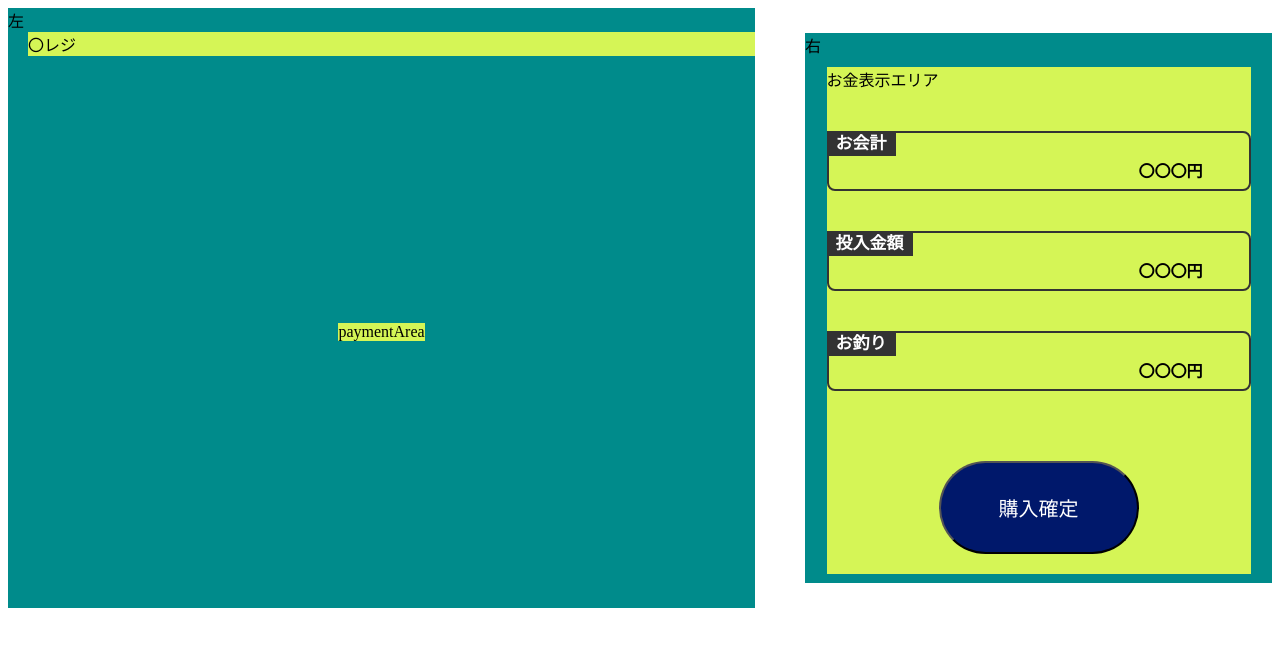
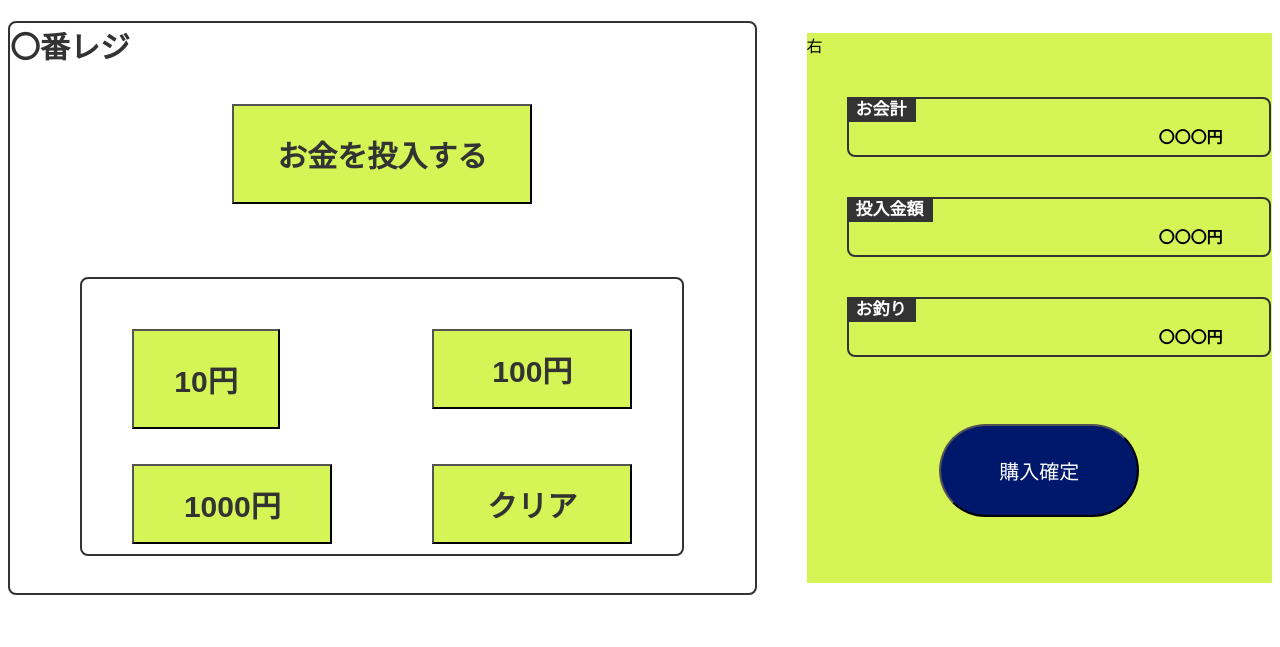
Before and after one commit to kyoichii/kawaproject, a PHP site: page /customerScreen.html in a window 1280 px wide. Shown: the top 647 px of the page. Run offline with PHP 8.4, Linux system fonts and the light colour scheme.

Commit message:
レジ画面

```diff
--- a/source/css/customerScreen.css
+++ b/source/css/customerScreen.css
@@ -16,20 +16,23 @@
 /* 左エリア  */
 #reftArea {
     /*背景色*/
-    background: darkcyan;
+    background: #ffffff;
     /*フレックスボックス*/
     display: flex;
     /*ボックス内の並びを指定*/
     flex-direction: column;
     /*ボックスの大きさ*/
-    height: 600px;
+    height: 570px;
     width: 800px;
+    /* ボーダー */
+    border: solid 2px #333;
+    border-radius: 8px;
 }
 
 /* 右エリア */
 #rightArea {
     /*背景色*/
-    background: darkcyan;
+    background: #D5F556;
     /*フレックスボックス*/
     display: flex;
     /*ボックス内の並びを指定*/
@@ -39,19 +42,14 @@
     width: 500px;
 }
 
-/* お金表示エリア */
-#moneyArea {
-    /*背景色*/
-    background: #D5F556;
-    /*フレックスボックス*/
-    display: flex;
-    /*ボックス内の並びを指定*/
-    flex-direction: column;
-    /*エリアの配置を指定*/
-    margin-top: auto;
-    margin-bottom: auto;
-    margin-left: auto;
-    margin-right: auto;
+/* レジ番号*/
+#number {
+    /* 文字の大きさ */
+    font-size: 30px;
+    /* 文字の色 */
+    color: #333;
+    /* フォントの設定 */
+    font-weight: bold;
 }
 
 /* 項目 */
@@ -60,8 +58,9 @@
     width: 400px;
     /* 左上の「アイテム」の位置を固定 */
     position: relative;
-    /* 高さの間隔 */
+    /* 間隔の調整 */
     margin-top: 40px;
+    margin-left: 40px;
     /* boxの大きさ */
     padding: 25px 10px 7px;
     /* ボーダー */
@@ -104,8 +103,8 @@
 /* 精算ボタン */
 #totalButton {
     /*ボタン配置を指定*/
-    margin-top: 70px;
-    margin-bottom: 20px;
+    margin-top: auto;
+    margin-bottom: auto;
     margin-left: auto;
     margin-right: auto;
     /* 横幅 */
@@ -124,32 +123,142 @@
     border-radius: 100px;
 }
 
-/* 番号エリア */
-#numberArea {
+/* お金投入ボタン */
+#paymentButton {
     /*背景色*/
     background: #D5F556;
+    /* 文字の大きさ */
+    font-size: 30px;
+    /* 文字の色 */
+    color: #333;
+    /* フォントの設定 */
+    font-weight: bold;
     /*フレックスボックス*/
     display: flex;
-    /*ボックス内の並びを指定*/
-    flex-direction: row;
-    /*エリア配置を指定*/
-    /* margin-top: auto;
-    margin-bottom: auto; */
-    margin-left: 20px;
-    /* margin-right: auto; */
-}
-
-/* 支払いエリア */
-#paymentArea {
-    /*背景色*/
-    background: #D5F556;
-    /*フレックスボックス*/
-    display: flex;
-    /*ボックス内の並びを指定*/
-    flex-direction: column;
+    /* ボタンのサイズ */
+    height: 100px;
+    width: 300px;
     /*エリア配置を指定*/
     margin-top: auto;
     margin-bottom: auto;
     margin-left: auto;
     margin-right: auto;
 }
+
+/* お金ボタンエリア */
+#moneyButtonArea {
+    /*背景色*/
+    background: #ffffff;
+    /*フレックスボックス*/
+    display: flex;
+    /*ボックス内の並びを指定*/
+    flex-direction: row;
+    /* ボックスが端に達したとき、折り返す */
+    flex-wrap: wrap;
+    /*エリアのサイズ*/
+    height: 275px;
+    width: 600px;
+    /*エリア配置を指定*/
+    margin-top: auto;
+    margin-bottom: auto;
+    margin-left: auto;
+    margin-right: auto;
+    /* ボーダー */
+    border: solid 2px #333;
+    border-radius: 8px;
+}
+
+/* 10円ボタン */
+#tenYenButton {
+    /*背景色*/
+    background: #D5F556;
+    /* 文字の大きさ */
+    font-size: 30px;
+    /* 文字を中央に */
+    text-align: center;
+    /* 文字の色 */
+    color: #333;
+    /* フォントの設定 */
+    font-weight: bold;
+    /*フレックスボックス*/
+    display: flex;
+    /* ボタンのサイズ */
+    padding: 10px 40px 10px 40px;
+    /*エリア配置を指定*/
+    margin-top: 50px;
+    margin-bottom: 25px;
+    margin-left: 50px;
+    margin-right: auto;
+}
+
+/* 100円ボタン */
+#hundredYenButton {
+    /*背景色*/
+    background: #D5F556;
+    /* 文字の大きさ */
+    font-size: 30px;
+    /* 文字の色 */
+    color: #333;
+    /* フォントの設定 */
+    font-weight: bold;
+    /* 文字を中央に */
+    text-align: center;
+    /*フレックスボックス*/
+    display: flex;
+    /* ボタンのサイズ */
+    height: 80px;
+    width: 200px;
+    /*エリア配置を指定*/
+    margin-top: 50px;
+    margin-bottom: 25px;
+    margin-left: auto;
+    margin-right: 50px;
+}
+
+/* 1000円ボタン */
+#thousandYenButton {
+    /*背景色*/
+    background: #D5F556;
+    /* 文字の大きさ */
+    font-size: 30px;
+    /* 文字の色 */
+    color: #333;
+    /* フォントの設定 */
+    font-weight: bold;
+    /* 文字を中央に */
+    text-align: center;
+    /*フレックスボックス*/
+    display: flex;
+    /* ボタンのサイズ */
+    height: 80px;
+    width: 200px;
+    /*エリア配置を指定*/
+    margin-top: auto;
+    margin-bottom: auto;
+    margin-left: 50px;
+    margin-right: auto;
+}
+
+/* クリアボタン */
+#clearButton {
+    /*背景色*/
+    background: #D5F556;
+    /* 文字の大きさ */
+    font-size: 30px;
+    /* 文字の色 */
+    color: #333;
+    /* 文字を中央に */
+    text-align: center;
+    /* フォントの設定 */
+    font-weight: bold;
+    /*フレックスボックス*/
+    display: flex;
+    /* ボタンのサイズ */
+    height: 80px;
+    width: 200px;
+    /*エリア配置を指定*/
+    margin-top: auto;
+    margin-bottom: auto;
+    margin-left: auto;
+    margin-right: 50px;
+}
--- a/source/customerScreen.html
+++ b/source/customerScreen.html
@@ -17,22 +17,25 @@
     <div id="container">
         <!-- 左エリア -->
         <div id="reftArea">
-            左
-            <!-- 番号表示 -->
-            <div id="numberArea">
-                <div id="number">〇レジ</div>
+            <div id="number">
+                〇番レジ
             </div>
-            <!-- お金投入エリア -->
-            <div id="paymentArea">
-                paymentArea
+            <!-- 支払ボタン -->
+            <div id="paymentButton">
+                <input type="button" value="お金を投入する" id="paymentButton" onclick="">
+            </div>
+            <!-- お金投入ボタンエリア -->
+            <div id="moneyButtonArea">
+                <!-- お金ボタン -->
+                <input type="button" value="10円" id="tenYenButton" onclick="">
+                <input type="button" value="100円" id="hundredYenButton" onclick="">
+                <input type="button" value="1000円" id="thousandYenButton" onclick="">
+                <input type="button" value="クリア" id="clearButton" onclick="">
             </div>
         </div>
         <!-- 右エリア -->
         <div id="rightArea">
             右
-            <!-- お金表示エリア -->
-            <div id="moneyArea">
-                お金表示エリア
             <!-- お会計 -->
             <div class="box">
                 <span class="box-title">お会計</span>
@@ -51,8 +54,6 @@
             <!-- 精算ボタン -->
             <input type="button" value="購入確定" id="totalButton">
         </div>
-        </div>
-    </div>
 </body>
 
 </html>
```
Lines whose indentation alone changed are shown as unchanged.
